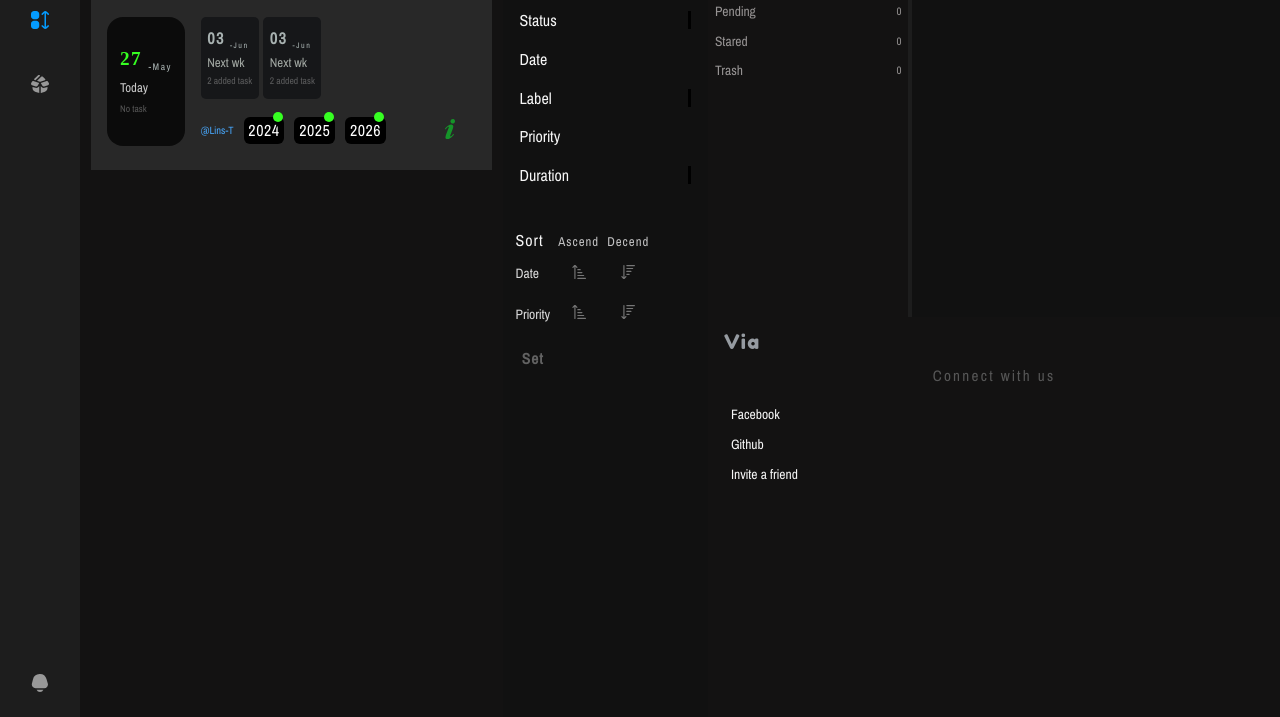
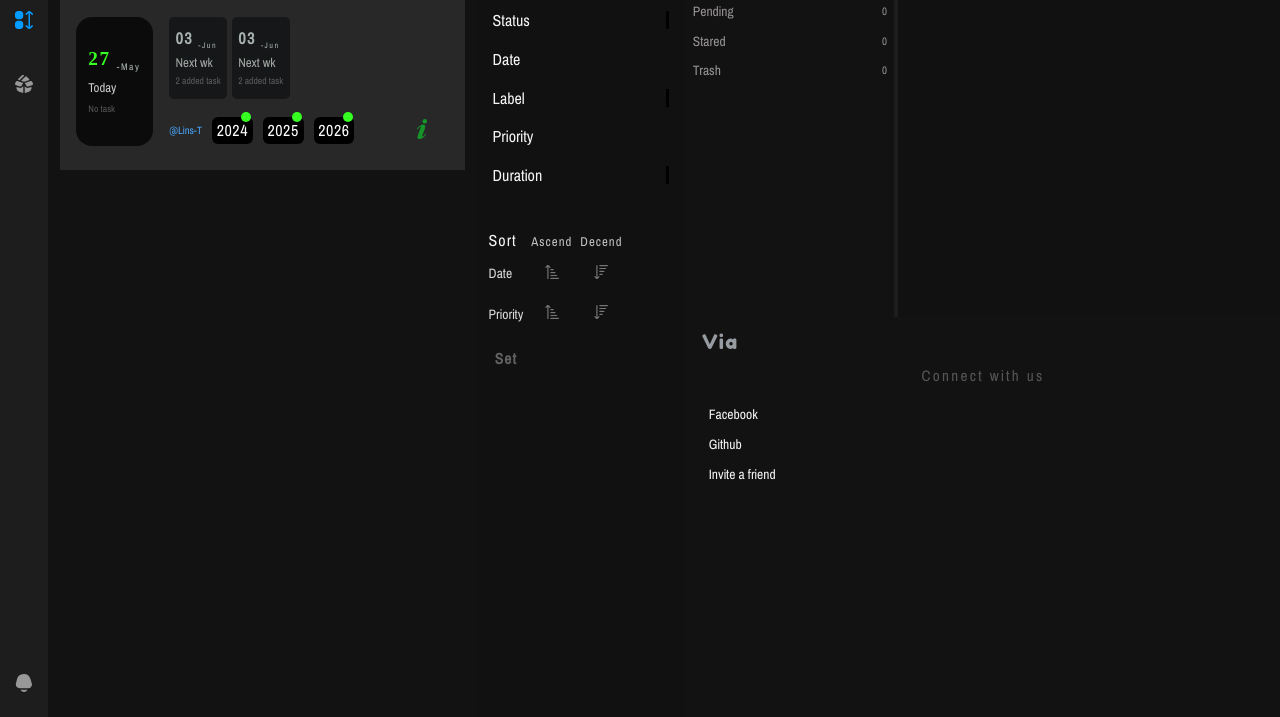
Before and after one commit to Lins-T/Vanilla-Ap, a website with bundled scripts: page index.html in a window 1280 px wide. Shown: the part 83-800 px from the top of the page. Built offline with nearby package versions, Linux system fonts and the light colour scheme.

Commit message:
altogether anew

```diff
--- a/css/style.css
+++ b/css/style.css
@@ -32,7 +32,7 @@ animation;
   font-size: 1rem;
   background-color: hsla(0, 1.1%, 7.2%, 1);
   width: 100svw;
-  height: 100dvh;
+  height: 100svh;
   position: relative;
   color: whitesmoke;
  }
@@ -128,7 +128,7 @@ animation;
   display: grid;
   grid-auto-flow: dense;
   grid-template-columns: repeat(3, 100%);
-  overflow: scroll;
+  overflow: hidden;
   scroll-behavior: smooth;
   scroll-snap-type: x mandatory;
   gap: 1rem;
@@ -220,6 +220,7 @@ animation;
 
   .task_container {
    grid-area: tsk;
+   overflow: visible;
   }
 
   [data-sleek-side] {
@@ -253,8 +254,8 @@ animation;
  .addTask_window {
   background-color: hsl(0, 0%, 4.2%);
   display: grid;
-  grid-template-columns: 70px 4fr 1fr 1fr;
-  grid-template-rows: repeat(3, 30px);
+  grid-template-columns: 100px 4fr repeat(auto-fit, minmax(0%, 1fr));
+  grid-template-rows: repeat(3, minmax(0%, 30px));
   grid-template-areas:
    "tsk tsk duD duD"
    "tsk tsk pr lbl"
@@ -325,7 +326,7 @@ animation;
   body {
    display: grid;
    grid-auto-flow: column-reverse;
-   grid-template-columns: 80px auto;
+   grid-template-columns: max-content auto;
    grid-template-rows: max(100dvh);
    grid-template-areas:
     "side main";
@@ -354,16 +355,19 @@ animation;
    grid-area: all;
   }
 
+  .addTask_dialog {
+   position: absolute;
+   top: 50%;
+   left: 8%;
+   translate: -8% -50%;
+  }
+
   .archive_window {
    grid-area: archive;
   }
 
   .accounts_window {
    grid-area: accounts;
-  }
-
-  .sub_window {
-   /*background-color: hsl(0, 0%, 10.5%);*/
   }
 
   .foot_taskBar {
@@ -615,11 +619,11 @@ animation;
  }
 
  .footButton.current svg {
-  fill: hsl(203.9,100%,50.7%);
+  fill: hsl(203.9, 100%, 50.7%);
  }
 
  .footButton svg {
-  fill: hsl(0,0.1%,59.7%);
+  fill: hsl(0, 0.1%, 59.7%);
  }
 
  .add-task svg {
@@ -635,7 +639,7 @@ animation;
   grid-area: tsk;
   border: none;
   border-bottom: 5px solid hsl(131.7, 0%, 11.5%);
-  background: #111416;
+  background: hsl(204, 12.8%, 7.6%);
   color: var(--Primary-color);
   outline: none;
   padding-block: 0.5em;
@@ -802,6 +806,17 @@ animation;
   }
  }
 
+ @media (min-width: 900px) {
+  .taskWindow_active {
+
+   @starting-style {
+    opacity: 0.5;
+    translate: -8% 0%;
+   }
+  }
+ }
+
+
  .pops_active {
   display: flex;
   transition: all 800ms;
@@ -1016,11 +1031,11 @@ animation;
    display: none;
    width: 300px;
    position: absolute;
-   top: 50%;
-   left: 50%;
+   top: 50svh;
+   left: 50svw;
    translate: -50% -50%;
    height: fit-content;
-   background-color: hsl(232.1,0%,4.7%);
+   background-color: hsl(232.1, 0%, 4.7%);
    border-radius: .5em;
    z-index: 100;
   }
@@ -1129,9 +1144,13 @@ animation;
    translate: -50% -50%;
    background-color: hsl(225.8, 1.1%, 10.2%);
    z-index: 98;
-   display: grid;
+   display: none;
    grid-template-columns: max-content repeat(2, minmax(auto, max-content));
    gap: .5em;
+  }
+
+  &&.filter_active {
+   display: grid;
   }
 
   h4 {
@@ -1293,7 +1312,7 @@ animation;
   left: 50%;
   translate: -50% -50%;
   z-index: 101;
-  background-color: hsl(236.8,0%,2.2%);
+  background-color: hsl(236.8, 0%, 2.2%);
   color: white;
   font-size: 0.9rem;
  }
@@ -1517,7 +1536,7 @@ animation;
    width: 100%;
    font-size: .9em;
    font-weight: 600;
-   color: hsla(0,0%,87.2%,0.797);
+   color: hsla(0, 0%, 87.2%, 0.797);
    background-color: hsla(135, 100%, 55.7%, 0.0502);
 
    &:hover {
@@ -1526,13 +1545,13 @@ animation;
    }
 
    &:disabled {
-    color: rgba(181,180,180,0.497);
+    color: rgba(181, 180, 180, 0.497);
    }
   }
 
 
   .current {
-   background-color: hsl(150.7,100%,27.7%);
+   background-color: hsl(150.7, 100%, 27.7%);
   }
 
   .one {
```
Also changed, not shown: css/calendar.css (+0 -53 lines), vercel.json (deleted). Lines whose indentation alone changed are shown as unchanged.
